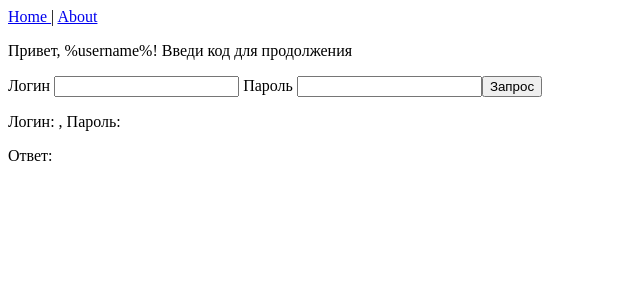
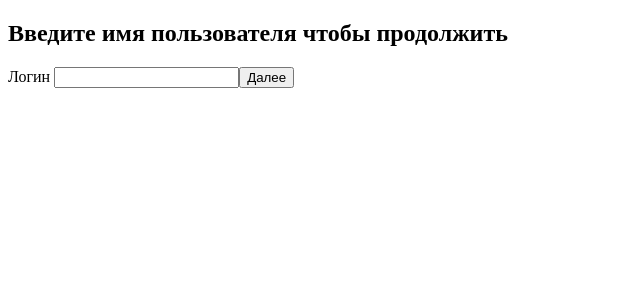
Before and after one commit to glevanov/test-vue-login, a Vue app: page / in a window 1280 px wide. Shown: the top 300 px of the page, without its empty margins (0-640 px from the left). Built offline with nearby package versions, Linux system fonts and the light colour scheme.

Commit message:
Split views to components, implement basic routing

```diff
--- a/src/App.vue
+++ b/src/App.vue
@@ -1,13 +1,5 @@
 <template>
   <div id="app">
-    <div id="nav">
-      <router-link to="/">
-        Home
-      </router-link> |
-      <router-link to="/about">
-        About
-      </router-link>
-    </div>
     <router-view />
   </div>
 </template>
--- /dev/null
+++ b/src/components/Button.vue
@@ -0,0 +1,23 @@
+<template>
+  <button
+    :type="type"
+  >
+    {{ label }}
+  </button>
+</template>
+
+<script>
+export default {
+  name: 'Button',
+  props: {
+    label: {
+      type: String,
+      default: '',
+    },
+    type: {
+      type: String,
+      default: 'button',
+    },
+  },
+};
+</script>
--- /dev/null
+++ b/src/components/InputGroup.vue
@@ -0,0 +1,30 @@
+<template>
+  <label>
+    {{ label }}
+    <input
+      :type="type"
+      :value="value"
+      @input="$emit('input', $event.target.value)"
+    >
+  </label>
+</template>
+
+<script>
+export default {
+  name: 'InputGroup',
+  props: {
+    type: {
+      type: String,
+      default: 'text',
+    },
+    label: {
+      type: String,
+      default: '',
+    },
+    value: {
+      type: String,
+      default: '',
+    },
+  },
+};
+</script>
--- a/src/components/Login.vue
+++ /dev/null
@@ -1,57 +0,0 @@
-<template>
-  <div>
-    <p>Привет, %username%! Введи код для продолжения</p>
-    <label>
-      Логин
-      <input
-        v-model="login"
-        type="text"
-      >
-    </label>
-    <label>
-      Пароль
-      <input
-        v-model="password"
-        type="password"
-      >
-    </label>
-    <button
-      type="button"
-      @click="getData"
-    >
-      Запрос
-    </button>
-    <p>Логин: {{ login }}, Пароль:{{ password }}</p>
-    <p>Ответ:<br>{{ response }}</p>
-  </div>
-</template>
-
-<script>
-import axios from 'axios';
-
-export default {
-  name: 'Login',
-  data() {
-    return {
-      login: '',
-      password: '',
-      URL: 'http://127.0.0.1:5000/check',
-      response: null,
-    };
-  },
-  methods: {
-    getData() {
-      axios
-        .post(
-          this.URL, {
-            username: 'bob',
-            code: 'marley',
-          },
-        )
-        .then((response) => {
-          this.response = response.data;
-        });
-    },
-  },
-};
-</script>
--- /dev/null
+++ b/src/components/SubHeading.vue
@@ -0,0 +1,15 @@
+<template>
+  <h2>{{ text }}</h2>
+</template>
+
+<script>
+export default {
+  name: 'SubHeading',
+  props: {
+    text: {
+      type: String,
+      required: true,
+    },
+  },
+};
+</script>
--- a/src/router.js
+++ b/src/router.js
@@ -1,6 +1,8 @@
 import Vue from 'vue';
 import Router from 'vue-router';
-import Home from './views/Home.vue';
+import Home from '@/views/Home.vue';
+import Login from '@/views/Login.vue';
+import Dashboard from '@/views/Dashboard.vue';
 
 Vue.use(Router);
 
@@ -14,12 +16,12 @@ export default new Router({
       component: Home,
     },
     {
-      path: '/about',
-      name: 'about',
-      // route level code-splitting
-      // this generates a separate chunk (about.[hash].js) for this route
-      // which is lazy-loaded when the route is visited.
-      component: () => import(/* webpackChunkName: "about" */ './views/About.vue'),
+      path: '/u/:user',
+      component: Login,
+    },
+    {
+      path: '/u/:user/dashboard',
+      component: Dashboard,
     },
   ],
 });
--- a/src/views/About.vue
+++ /dev/null
@@ -1,5 +0,0 @@
-<template>
-  <div class="about">
-    <h1>This is an about page</h1>
-  </div>
-</template>
--- /dev/null
+++ b/src/views/Dashboard.vue
@@ -0,0 +1,13 @@
+<template>
+  <p>sup</p>
+</template>
+
+<script>
+export default {
+  name: 'Dashboard',
+};
+</script>
+
+<style scoped>
+
+</style>
--- a/src/views/Home.vue
+++ b/src/views/Home.vue
@@ -1,16 +1,38 @@
 <template>
-  <div class="home">
-    <Login />
-  </div>
+  <section class="home">
+    <SubHeading
+      :text="greeting"
+    />
+    <InputGroup
+      v-model="username"
+      label="Логин"
+    />
+    <router-link :to="'/u/' + username">
+      <Button
+        label="Далее"
+        type="submit"
+      />
+    </router-link>
+  </section>
 </template>
 
 <script>
-import Login from '@/components/Login.vue';
+import InputGroup from '@/components/InputGroup.vue';
+import Button from '@/components/Button.vue';
+import SubHeading from '@/components/SubHeading.vue';
 
 export default {
   name: 'Home',
   components: {
-    Login,
+    InputGroup,
+    Button,
+    SubHeading,
+  },
+  data() {
+    return {
+      username: '',
+      greeting: 'Введите имя пользователя чтобы продолжить',
+    };
   },
 };
 </script>
--- /dev/null
+++ b/src/views/Login.vue
@@ -0,0 +1,56 @@
+<template>
+  <section class="login">
+    <SubHeading
+      :text="greeting"
+    />
+    <InputGroup
+      v-model="code"
+      label="Пароль"
+      type="password"
+    />
+    <Button
+      label="Отправить код"
+      type="submit"
+      @click.native="getData"
+    />
+  </section>
+</template>
+
+<script>
+import axios from 'axios';
+import InputGroup from '@/components/InputGroup.vue';
+import Button from '@/components/Button.vue';
+import SubHeading from '@/components/SubHeading.vue';
+
+export default {
+  name: 'Login',
+  components: {
+    InputGroup,
+    Button,
+    SubHeading,
+  },
+  data() {
+    return {
+      code: '',
+      URL: 'http://127.0.0.1:5000/check',
+      data: null,
+      greeting: `Привет, ${this.$route.params.user}! Введи код для продолжения`,
+    };
+  },
+  methods: {
+    getData() {
+      axios
+        .post(
+          this.URL, {
+            username: 'bob',
+            code: 'marley',
+          },
+        )
+        .then((response) => {
+          this.data = response.data;
+          console.log(JSON.stringify(this.data));
+        });
+    },
+  },
+};
+</script>
```
